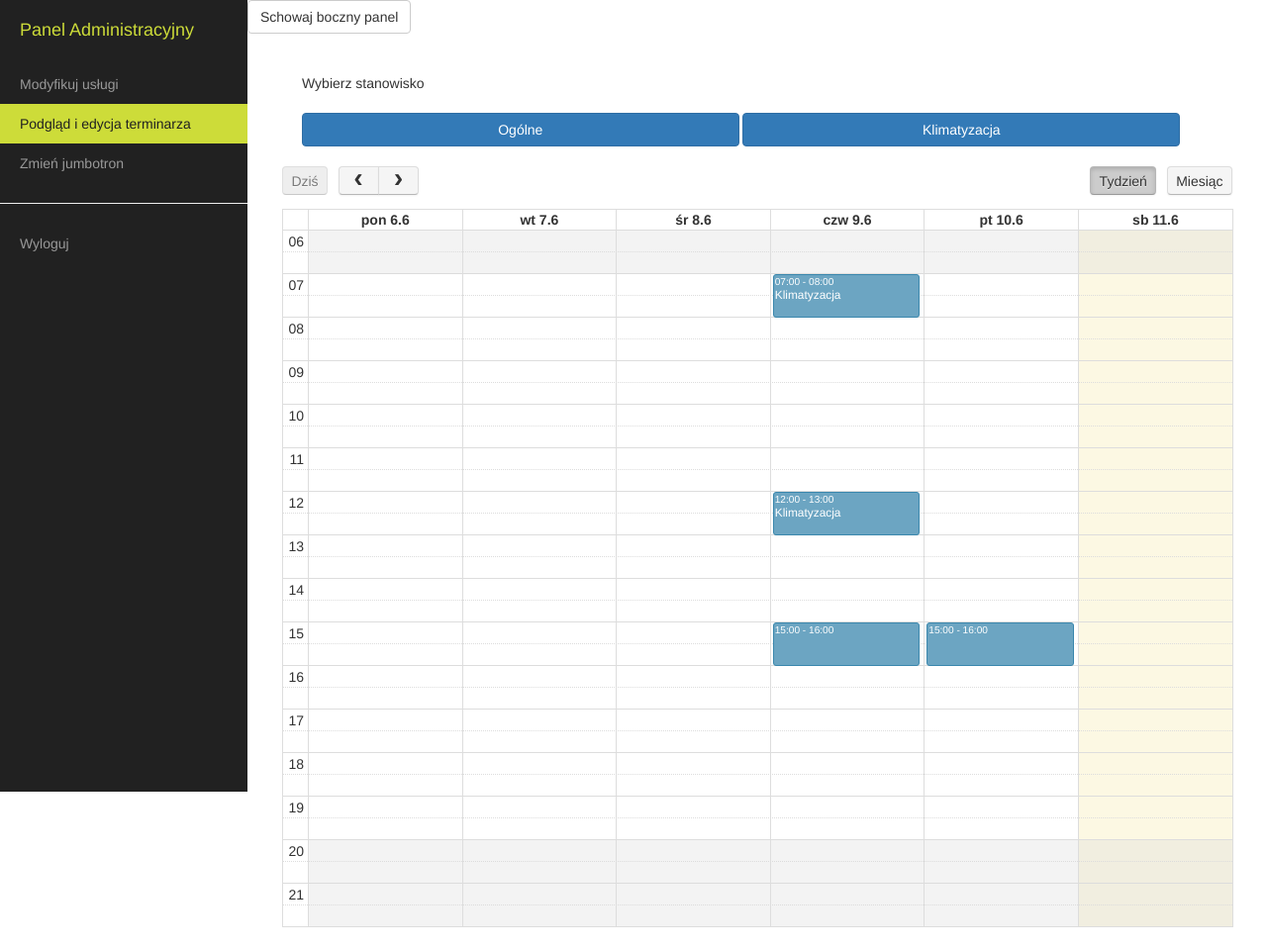
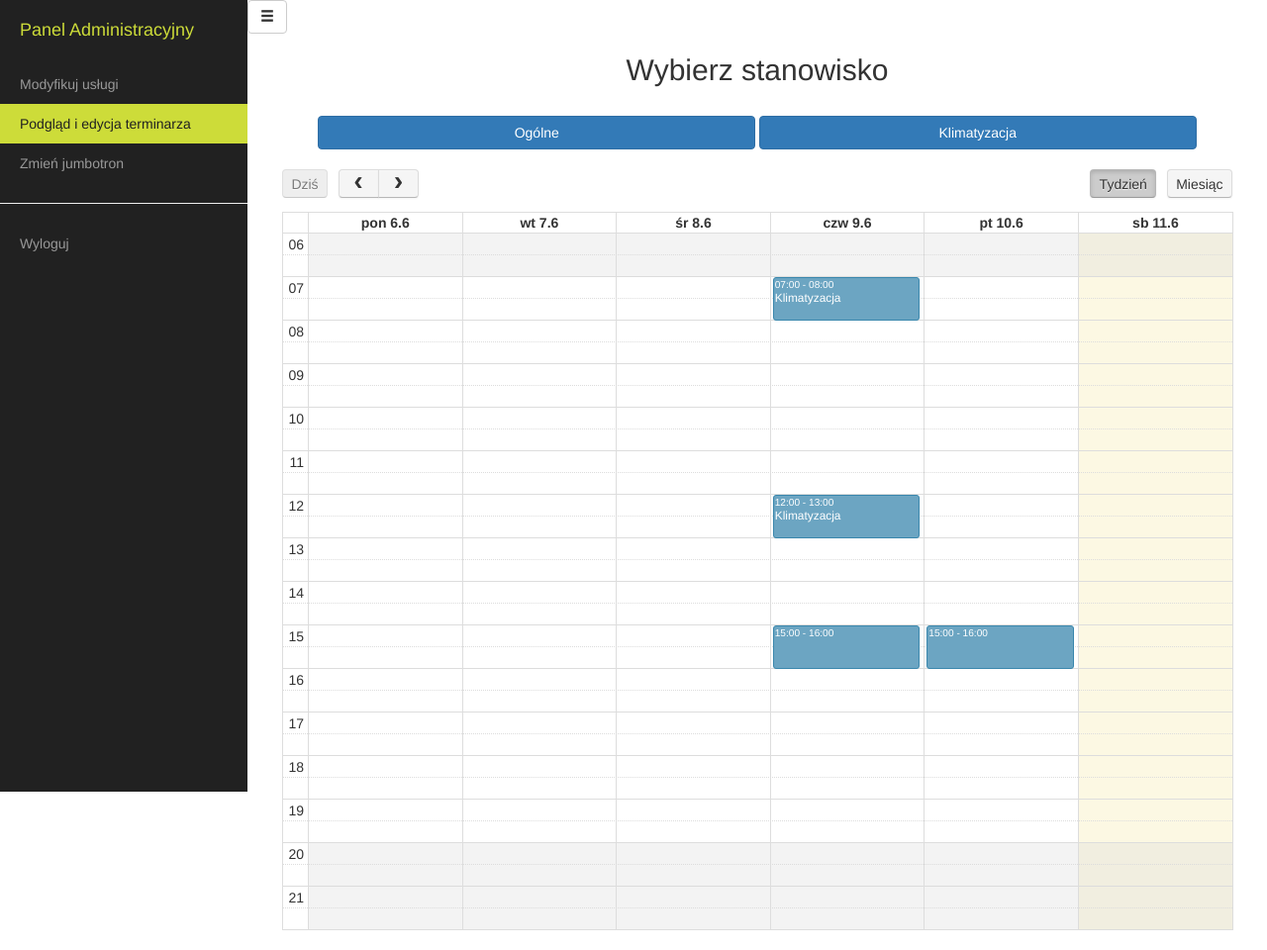
Before and after one commit to Fazii/ZIG, a PHP site: page /admin_terminy.html in a window 1280 px wide. Shown: the whole page at 99% size. Before the commit the page ends 937 px from the top, so only its background shows below. Run offline with PHP 8.4, Linux system fonts and the light colour scheme; data comes from the database, SQL or seed files in the repository; lists and menus that the app fills with data are empty.

Commit message:
Finalized styling for admin_calendar

```diff
--- a/admin_terminy.html
+++ b/admin_terminy.html
@@ -264,7 +264,7 @@
         </ul>
     </div>
     <!-- /#sidebar-wrapper -->
-    <a href="#menu-toggle" class="btn btn-default" id="menu-toggle">Schowaj boczny panel</a>
+    <button href="#menu-toggle" class="btn btn-default" id="menu-toggle"><span class="glyphicon glyphicon-menu-hamburger"></span></button>
 
     <!-- Page Content -->
     <div id="page-content-wrapper">
@@ -272,7 +272,7 @@
             <div class="row">
                 <div class="col-lg-12">
                     <div id="slots-picker">
-                        <div id="slots-picker-title">Wybierz stanowisko</div>
+                        <div id="slots-picker-title"><h2>Wybierz stanowisko</h2></div>
                         </br>
                         <button type="button" class="btn btn-primary btn-xl" id="ogolne-button">Ogólne</button>
                         <button type="button" class="btn btn-primary btn-xl" id="klimatyzacje-button">Klimatyzacja</button>
--- a/css/style.css
+++ b/css/style.css
@@ -234,8 +234,17 @@ fieldset {
 :focus {outline:none !important;}
 ::-moz-focus-inner {border:0 !important;}
 
+#page-content-wrapper{
+    padding-top: 0px !important;
+    margin-top: 0px;
+}
+
 #slots-picker{
+    text-align: center;
     margin: 20px;
+}
+#slots-picker h2{
+    margin-top: 0px;
 }
 
 #slots-picker .btn{
```
